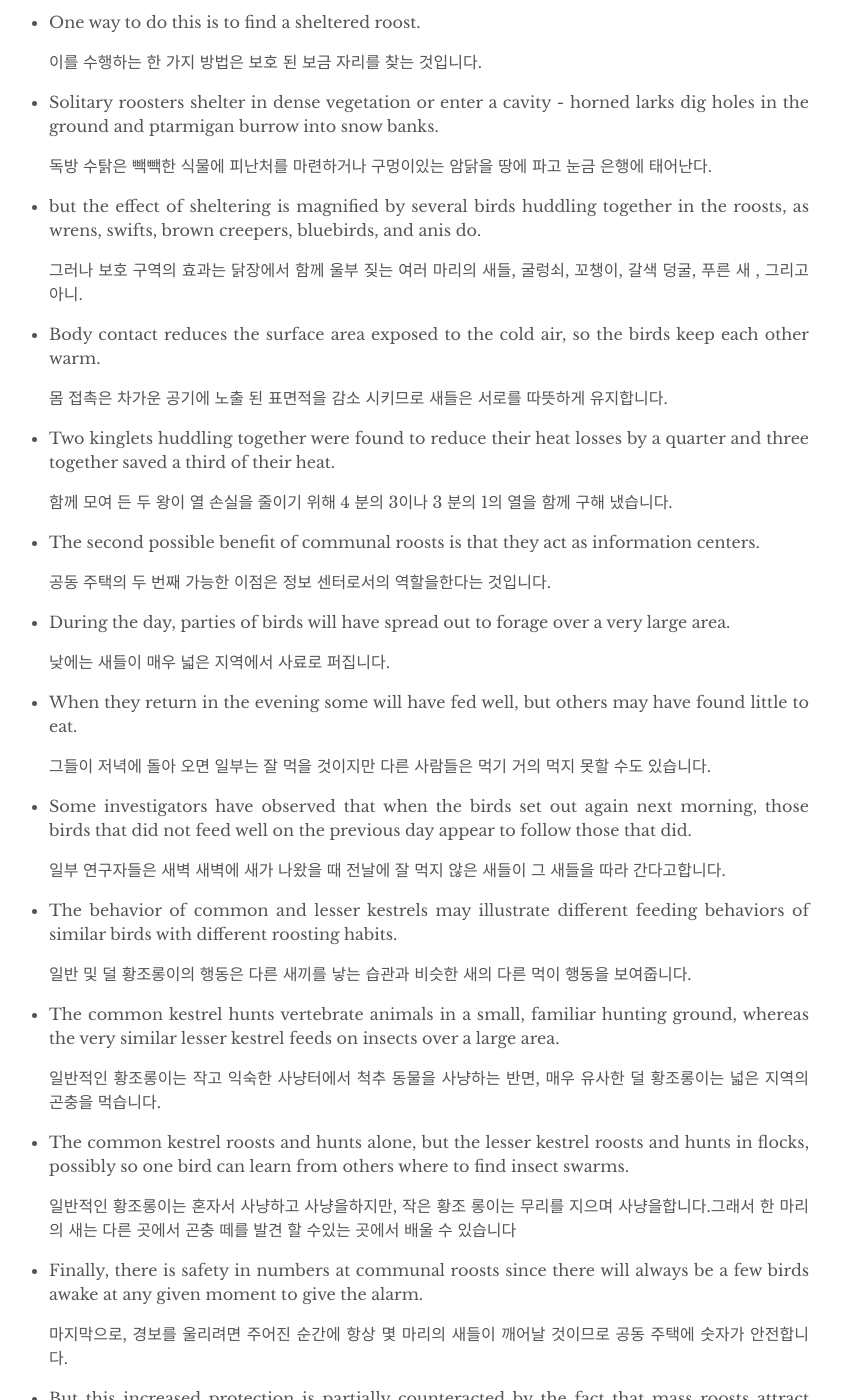
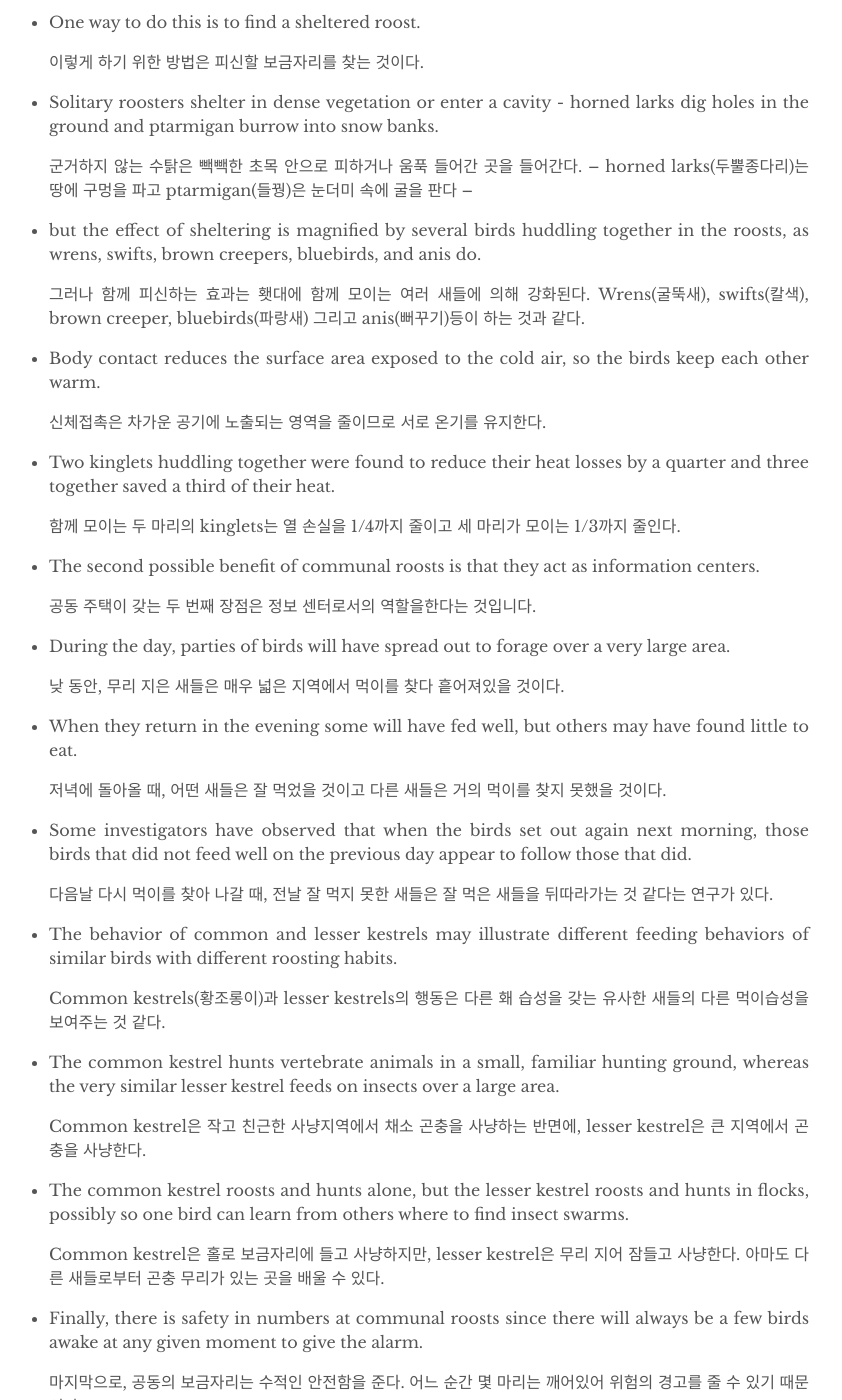
Before and after one commit to glqdlt/glqdlt.github.io, a Jekyll site: the page built from _posts/2099-12-31-대학원-영어시험.md, in a window 1280 px wide and 1400 px high, scrolled down 3903 px. Shown: the whole window, without its empty margins (231-1073 px from the left). Built offline with Jekyll 4.4.1, drawn with Linux system fonts in a browser that asks for light colours; comment, search, counter and statistics services are not loaded; some of the changed text lies outside the part shown.

Commit message:
update : 3번까지

```diff
--- a/_posts/2099-12-31-대학원-영어시험.md
+++ b/_posts/2099-12-31-대학원-영어시험.md
@@ -50,7 +50,7 @@ There are definite conditions surrounding theformalized process of schooling.
 
 + It can take place anywhere, whether in the shower or on the job, whether in a kitchen or on a tractor.
 
-    그것은 샤워 시설이든 직장이든, 부엌이든 트랙터이든 상관없이 어디에서나 일어날 수 있습니다.
+    교육은 샤워 시설이든 직장이든, 부엌이든 트랙터이든 상관없이 어디에서나 일어날 수 있습니다.
 
 + It includes both the formal learning that takes place in schools and the whole universe of informal learning.
 
@@ -129,84 +129,84 @@ The birds on the edge are at greatest risk since predators find it easier to cat
 
 + Birds that feed in flocks commonly retire together into roosts.
 
-    양떼에서 먹이를 먹는 새들은 일반적으로 함께 피난처로 은퇴합니다.
+    보통 무리를 지어 먹이는 먹는 새들은 함께 보금자리에 든다.
 
 
 + The reasons for roosting communally are not always obvious, but there are some likely benefits.
 
-    공동 체재를위한 이유가 항상 명확한 것은 아니지만 가능성있는 이점이 있습니다.
+    공동으로 잠자리에 드는 이유는 반드시 분명한 것은 아니지만, 약간의 장점이 있다.
 
 + In winter especially, it is important for birds to keep warm at night and conserve precious food reserves.
 
-    특히 겨울에는 새가 밤에 따뜻하게 유지하고 귀중한 음식을 보존하는 것이 중요합니다.
+    겨울에 특히, 새들은 밤에 체온을 유지하고 귀중한 음식비축을 보존하는 것이 중요하다.
 
 + One way to do this is to find a sheltered roost.
 
-    이를 수행하는 한 가지 방법은 보호 된 보금 자리를 찾는 것입니다.
+    이렇게 하기 위한 방법은 피신할 보금자리를 찾는 것이다.
 
 + Solitary roosters shelter in dense vegetation or enter a cavity - horned larks dig holes in the ground and ptarmigan burrow into snow banks.
 
-    독방 수탉은 빽빽한 식물에 피난처를 마련하거나 구멍이있는 암닭을 땅에 파고 눈금 은행에 태어난다.
+  군거하지 않는 수탉은 빽빽한 초목 안으로 피하거나 움푹 들어간 곳을 들어간다. – horned larks(두뿔종다리)는 땅에 구멍을 파고 ptarmigan(들꿩)은 눈더미 속에 굴을 판다 –
 
 + but the effect of sheltering is magnified by several birds huddling together in the roosts, as wrens, swifts, brown creepers, bluebirds, and anis do.
 
-    그러나 보호 구역의 효과는 닭장에서 함께 울부 짖는 여러 마리의 새들, 굴렁쇠, 꼬챙이, 갈색 덩굴, 푸른 새 , 그리고 아니.
+    그러나 함께 피신하는 효과는 횃대에 함께 모이는 여러 새들에 의해 강화된다. Wrens(굴뚝새), swifts(칼색), brown creeper, bluebirds(파랑새) 그리고 anis(뻐꾸기)등이 하는 것과 같다.
 
 + Body contact reduces the surface area exposed to the cold air, so the birds keep each other warm.
 
-    몸 접촉은 차가운 공기에 노출 된 표면적을 감소 시키므로 새들은 서로를 따뜻하게 유지합니다.
+    신체접촉은 차가운 공기에 노출되는 영역을 줄이므로 서로 온기를 유지한다.
 
 + Two kinglets huddling together were found to reduce their heat losses by a quarter and three together saved a third of their heat.
 
-    함께 모여 든 두 왕이 열 손실을 줄이기 위해 4 분의 3이나 3 분의 1의 열을 함께 구해 냈습니다.
+    함께 모이는 두 마리의 kinglets는 열 손실을 1/4까지 줄이고 세 마리가 모이는 1/3까지 줄인다.
 
 + The second possible benefit of communal roosts is that they act as information centers.
 
-    공동 주택의 두 번째 가능한 이점은 정보 센터로서의 역할을한다는 것입니다.
+    공동 주택이 갖는 두 번째 장점은 정보 센터로서의 역할을한다는 것입니다.
 
 
 + During the day, parties of birds will have spread out to forage over a very large area.
 
-    낮에는 새들이 매우 넓은 지역에서 사료로 퍼집니다.
+    낮 동안, 무리 지은 새들은 매우 넓은 지역에서 먹이를 찾다 흩어져있을 것이다.
 
 + When they return in the evening some will have fed well, but others may have found little to eat.
 
-    그들이 저녁에 돌아 오면 일부는 잘 먹을 것이지만 다른 사람들은 먹기 거의 먹지 못할 수도 있습니다.
+    저녁에 돌아올 때, 어떤 새들은 잘 먹었을 것이고 다른 새들은 거의 먹이를 찾지 못했을 것이다.
 
 
 + Some investigators have observed that when the birds set out again next morning, those birds that did not feed well on the previous day appear to follow those that did.
 
-    일부 연구자들은 새벽 새벽에 새가 나왔을 때 전날에 잘 먹지 않은 새들이 그 새들을 따라 간다고합니다.
+    다음날 다시 먹이를 찾아 나갈 때, 전날 잘 먹지 못한 새들은 잘 먹은 새들을 뒤따라가는 것 같다는 연구가 있다.
 
 
 + The behavior of common and lesser kestrels may illustrate different feeding behaviors of similar birds with different roosting habits.
 
-    일반 및 덜 황조롱이의 행동은 다른 새끼를 낳는 습관과 비슷한 새의 다른 먹이 행동을 보여줍니다.
+    Common kestrels(황조롱이)과 lesser kestrels의 행동은 다른 홰 습성을 갖는 유사한 새들의 다른 먹이습성을 보여주는 것 같다.
 
 + The common kestrel hunts vertebrate animals in a small, familiar hunting ground, whereas the very similar lesser kestrel feeds on insects over a large area.
 
-    일반적인 황조롱이는 작고 익숙한 사냥터에서 척추 동물을 사냥하는 반면, 매우 유사한 덜 황조롱이는 넓은 지역의 곤충을 먹습니다.
+    Common kestrel은 작고 친근한 사냥지역에서 채소 곤충을 사냥하는 반면에, lesser kestrel은 큰 지역에서 곤충을 사냥한다.
 
 + The common kestrel roosts and hunts alone, but the lesser kestrel roosts and hunts in flocks, possibly so one bird can learn from others where to find insect swarms.
 
-    일반적인 황조롱이는 혼자서 사냥하고 사냥을하지만, 작은 황조 롱이는 무리를 지으며 사냥을합니다.그래서 한 마리의 새는 다른 곳에서 곤충 떼를 발견 할 수있는 곳에서 배울 수 있습니다
+    Common kestrel은 홀로 보금자리에 들고 사냥하지만, lesser kestrel은 무리 지어 잠들고 사냥한다. 아마도 다른 새들로부터 곤충 무리가 있는 곳을 배울 수 있다.
 
 
 + Finally, there is safety in numbers at communal roosts since there will always be a few birds awake at any given moment to give the alarm.
 
-    마지막으로, 경보를 울리려면 주어진 순간에 항상 몇 마리의 새들이 깨어날 것이므로 공동 주택에 숫자가 안전합니다.
+    마지막으로, 공동의 보금자리는 수적인 안전함을 준다. 어느 순간 몇 마리는 깨어있어 위험의 경고를 줄 수 있기 때문이다.
 
 + But this increased protection is partially counteracted by the fact that mass roosts attract predators and are especially vulnerable if they are on the ground.
 
-    그러나 이 증가한 보호는 대량 학살이 육식 동물을 끌어 들이고 그들이 땅에 있다면 특히 약하다는 사실에 부분적으로 영향을받습니다.
+    그러나 이런 증가된 보호는 부분적으로 약탈자를 유혹하고 지상에서는 특히 약점이 된다는 것이다.
 
 + Even those in trees can be attacked by birds of prey.
 
-    나무에있는 사람들조차도 새의 먹이로 공격받을 수 있습니다.
+    심지어 나무에 군집한 새들은 약탈자의 공격을 받을 수 있다.
 
 + The birds on the edge are at greatest risk since predators find it easier to catch small birds perching at the margins of the roost.
 
-    육식 동물은 닭장 가장자리에 작은 새들을 잡는 것이 더 쉽기 때문에 가장자리에있는 새들은 가장 위험합니다.
+     가장자리에 있는 새는 가장 큰 위험에 노출된다.
 
 
 # 3번
@@ -238,12 +238,12 @@ Nevertheless, many families could take advantage of previously unavailable fruit
 
 + Before the mid-nineteenth century, people in the United States ate most foods only in season.
 
-    19 세기 중반 이전에 미국의 사람들은 대부분의 음식을 계절에만 먹었습니다.
+    19세기 중반 전까지 미국인들은 단지 계절에 나오는 대부분의 음식만 먹었다.
 
 
 + Drying, smoking, and salting could preserve meat for a short time, but the availability of fresh meat, like that of fresh milk, was very limited. there was no way to prevent spoilage.
 
-    건조, 흡연 및 염장은 짧은 시간 동안 고기를 보존 할 수 있었지만 신선한 우유와 같이 신선한 고기는 매우 제한적이었습니다. 부패를 막을 수있는 방법이 없었습니다.
+    말린 것, 훈제, 소금 절임은 고기를 짧은 시간 동안만 보조할 수 있었지만, 신선한 우유와 신선한 고기은 이용은 아주 제한적이었다; 부패를 막을 방법이 전혀 없었다.
 
 
 + But in 1810 a French inventor named Nicolas Appert developed the cooking-and-sealing process of canning.
@@ -258,12 +258,12 @@ Nevertheless, many families could take advantage of previously unavailable fruit
 
 + Canned goods and condensed milk became more common during the 1860's, but supplies remained low because cans had to be made by hand.
 
-    통조림 및 농축 우유는 1860 년대에 더욱 보편화되었지만 캔을 손으로 만들어야하기 때문에 공급량이 낮게 유지되었습니다.
+    통조림과 응축 된 우유는 1860년대 아주 흔하게 되었지만, 수제로으로 만들어야 했기 때문에 공급자들은 부족했다.
 
 
 + By 1880, however, inventors had fashioned stamping and soldering machines that mass-produced cans from tinplate.
 
-    그러나 1880 년까지 발명가는 주석 도금으로부터 캔을 대량 생산하는 스탬핑 및 납땜 기계를 만들었습니다.
+    그러나 1880 년까지 발명가는 주석 도금으로부터 캔을 대량 생산하는 스탬핑 및 납땜 기계를 발명했다.
 
 
 + Suddenly all kinds of food could be preserved and bought at all times of the year.
@@ -274,12 +274,12 @@ Nevertheless, many families could take advantage of previously unavailable fruit
 
 + Other trends and inventions had also helped make it possible for Americans to vary their daily diets.
 
-    다른 경향과 발명은 또한 미국인들이 매일식이 요법을 바꿀 수있게 도와주었습니다.
+    다른 유행과 발명품은 미국인들이 일상 음식을 다양하게 하는 것을 가능케 하는 도움을 또한 주웠다.
 
 
 + Growing urban populations created demand that encouraged fruit and vegetable farmers to raise more produce.
 
-    성장하는 도시 인구는 과일과 채소 농가가 더 많은 농산물을 키울 것을 요구하는 요구를 만들어 냈습니다.
+    도시인구의 증가는 과일과 채소 농민들이 더 많은 농산물을 재배하도록 촉진시키는 요구를 낳았다.
 
 
 + Railroad refrigerator cars enabled growers and meat packers to ship perishables great distances and to preserve them for longer periods.
@@ -289,7 +289,7 @@ Nevertheless, many families could take advantage of previously unavailable fruit
 
 + Thus, by the 1890's, northern city dwellers could enjoy southern and western strawberries, grapes, and tomatoes, previously available for a month at most, for up to six months of the year.
 
-    따라서 1890 년대까지, 북부의 도시 거주자들은 일년 중 최대 6 개월 동안 이전에 한 달 동안 이용 가능한 남부 및 서부 딸기, 포도 및 토마토를 즐길 수있었습니다.
+    그리하여, 1890년대까지, 북부 도시민들은 전엔 기껏해야 한달 동안 이용 가능했던 남서부의 딸기, 포도 그리고 토마토를 일년에 6개월 이상까지 즐길 수 있었다.
 
 
 
@@ -300,26 +300,26 @@ Nevertheless, many families could take advantage of previously unavailable fruit
 
 + An easy means of producing ice commercially had been invented in the 1870's, and by 1900 the nation had more than two thousand commercial ice plants, most of which made home deliveries.
 
-    상업적으로 얼음을 생산하기위한 쉬운 수단은 1870 년대에 발명되었고, 1900 년에는 전국에 2 천 개가 넘는 상업용 얼음 식물이 있었는데, 대부분은 가정 배달을했습니다.
+    얼음을 상업적으로 생산해 내는 쉬운 수단이 1870년대에 발명되었고 1900년까지 미국은 2000개 이상의 상업적인 얼음공장을 갖게 되었고 가정에 까지 배달되었다.
 
 
 + The icebox became a fixture in most homes and remained so until the mechanized refrigerator replaced it in the 1920's and 1930's.
 
-    아이스 박스는 대부분의 가정에서 정착물이되었으며 기계화 된 냉장고가 1920 년대와 1930 년대에 교체 될 때까지 그대로 유지되었습니다.
+    아이스 박스는 대부분의 가정에서 흔한 물건이되었으며 기계화 된 냉장고가 1920 년대와 1930 년대에 대체 될 때까지 그대로 유지되었습니다.
 
 
 + Almost everyone now had a more diversified diet.
 
-    거의 모든 사람들이 이제는 더 많은 식이 요법을 받았습니다.
+    거의 모든 사람들은 오늘날 더욱 다양화된 식생활을 누렸다.
 
 + Some people continued to eat mainly foods that were heavy in starches or carbohydrates, and not everyone could afford meat.
 
-    어떤 사람들은 주로 전분이나 탄수화물이 많은 음식을 주로 먹었지 만 모든 사람들이 고기를 먹을 수있는 것은 아닙니다.
+    어떤 사람들은 계속해서 전분과 탄수화물이 가득한 주요 음식들을 먹었지만, 꼭 모든 사람들이 고기를 먹을 여유는 없었다.
 
 
 + Nevertheless, many families could take advantage of previously unavailable fruits, vegetables, and dairy products to achieve more varied fare.
 
-    그럼에도 불구하고, 많은 가족들은 이전에는 사용할 수 없었던 과일, 채소 및 유제품을 활용하여보다 다양한 요금을 낼 수있었습니다.
+    그럼에도 불구하고, 많은 가정들은 더욱 다양한 메뉴를 이룰 수 있는 전엔 불가능했던 과일, 야채 그리고 유류제품을 이용할 수 있었다.
 
 
 
@@ -352,7 +352,7 @@ Cats know this instinctively, but scientists could not be sure how it happened u
 
 + The ability of falling cats to right themselves in midair and land on their feet has been a source of wonder for ages.
 
-    고양이를 공중에 올려 놓고 다리에 쓰러 뜨릴 수있는 능력은 오랜 세월의 경이로움의 원천이었습니다.
+    추락하는 고양이가 공중에서 자신을 곧바로 세우고 발로 착지하는 능력은 수년 동안 경이로운 대상이었다.
 
 
 + Biologists long regarded it as an example of adaptation by natural selection, but for physicists it bordered on the miraculous.
```
Also changed, not shown: other parts of _posts/2099-12-31-대학원-영어시험.md (+2 -2 lines).
